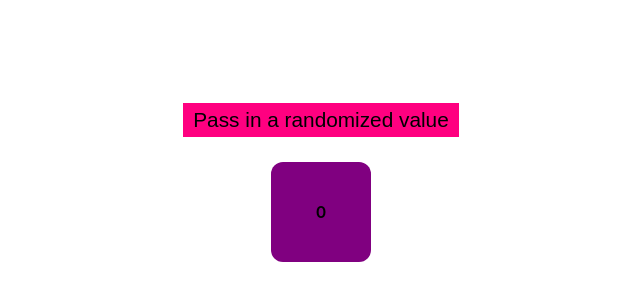
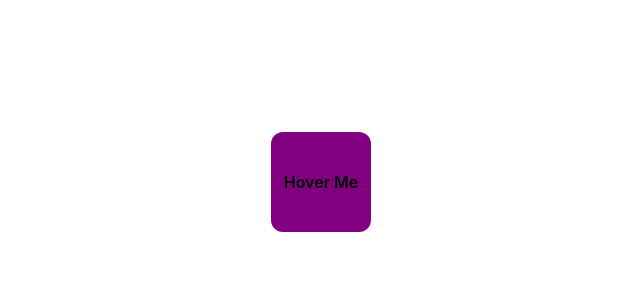
Before and after one commit to alissa1228/gsap-example, a React (Create React App) app: page / in a window 1280 px wide. Shown: the part 218-518 px from the top of the page, without its empty margins (319-959 px from the left). Built offline with nearby package versions, Linux system fonts and the light colour scheme.

Commit message:
#1 interaction 관련

```diff
--- a/src/App.js
+++ b/src/App.js
@@ -1,32 +1,24 @@
-import React, {useRef, useEffect, useState} from "react";
+import React from "react";
 import { gsap } from "gsap";
 import './App.css';
 
+function App() {
+  const onEnter = ({ currentTarget }) => {
+    console.log(currentTarget);
+    gsap.to(currentTarget, { backgroundColor: "#e77614", scale: 1.2 });
+  };
 
-const randomX = gsap.utils.random(-200, 200, 1, true);
-//랜덤 숫자 받아서 Gsap x 쪽에 해당 값 넣기 -> 값 만큼 x 값 이동.
-const Box = ({ children, endX })=>  {
-  const boxRef = useRef();
-
-  // run when `endX` changes
-  useEffect(() => {
-    gsap.to(boxRef.current, {
-      x: endX
-    });
-  }, [endX]);
-
-  return <div className="box purple" ref={boxRef}>{children}</div>;
-}
-
-function App() {
-  //랜덤 숫자 넣기.
-  const [endX, setEndX] = useState(0);
+  const onLeave = ({ currentTarget }) => {
+    console.log(currentTarget);
+    gsap.to(currentTarget, { backgroundColor: "#28a92b", scale: 1 });
+  };
 
   return (
-    <div className="app">
-      <button className="toggle" onClick={() => setEndX(randomX())}>Pass in a randomized value</button>
-      <Box endX={endX}>{endX}</Box>
+    <div className="app flex-row">
+    <div className="box purple" onMouseEnter={onEnter} onMouseLeave={onLeave}>
+      Hover Me
     </div>
+  </div>
   );
 }
 
```
